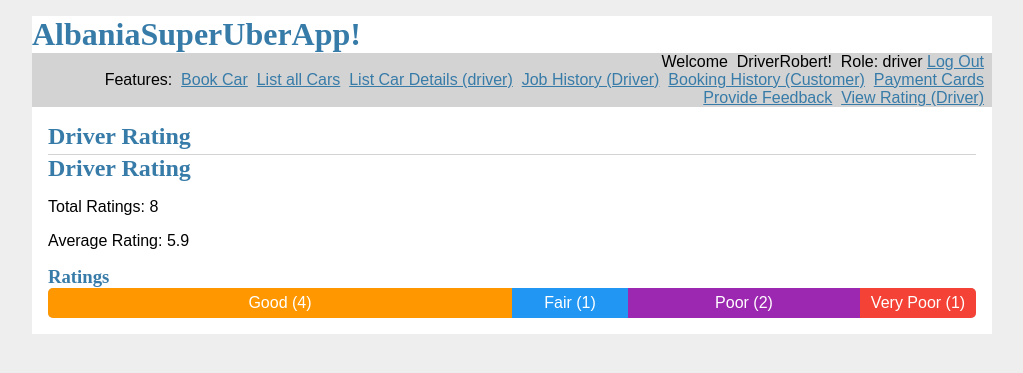
After one commit to melvir86/ase, a Flask app: page /driver_rating in a window 1280 px wide. The commit adds this page. Shown: the top 373 px of the page, without its empty margins (128-1151 px from the left). Run offline with Flask 3, Linux system fonts and the light colour scheme; a user stored in the database is signed in; data comes from the database, SQL or seed files in the repository; both versions use the stored data as it was after the commit.

Commit message:
Added view driver rating, using some random data just to test it

```diff
--- a/flaskr/__init__.py
+++ b/flaskr/__init__.py
@@ -58,6 +58,11 @@ def create_app(test_config=None):
     from . import car
     app.register_blueprint(car.bp)
 
+    from . import rating
+    app.register_blueprint(rating.bp)
+
+
+
 
     # make url_for('index') == url_for('blog.index')
     # in another app, you might define a separate main index here with
--- /dev/null
+++ b/flaskr/rating.py
@@ -0,0 +1,22 @@
+from flask import Blueprint, render_template
+from flaskr.auth import login_required
+from flaskr.db import get_db
+
+
+bp = Blueprint('rating', __name__)
+
+@bp.route('/driver_rating')
+@login_required
+def driver_rating():
+    #random data for demonstration
+    num_ratings = 8
+    average_rating = 5.9
+    excellent_count = 0
+    good_count = 4
+    fair_count = 1
+    poor_count = 2
+    very_poor_count = 1
+
+    return render_template('rating/driver_rating.html', num_ratings=num_ratings, average_rating=average_rating,
+                           excellent_count=excellent_count, good_count=good_count, fair_count=fair_count,
+                           poor_count=poor_count, very_poor_count=very_poor_count)
--- a/flaskr/templates/base.html
+++ b/flaskr/templates/base.html
@@ -20,6 +20,8 @@
     &nbsp;<a href="{{ url_for('booking.listBooking') }}">Booking History (Customer)</a>
     &nbsp;<a href="{{ url_for('card.listCard') }}">Payment Cards</a>
     &nbsp;<a href="{{ url_for('feedback.listFeedback') }}">Provide Feedback</a>
+    &nbsp;<a href="{{ url_for('rating.driver_rating') }}">View Rating (Driver)</a>
+
 
 </nav>
 <section class="content">
--- /dev/null
+++ b/flaskr/templates/rating/driver_rating.html
@@ -0,0 +1,48 @@
+{% extends 'base.html' %}
+
+{% block header %}
+  <h1>{% block title %}Driver Rating{% endblock %}</h1>
+{% endblock %}
+
+{% block content %}
+  <h2>Driver Rating</h2>
+  <p>Total Ratings: {{ num_ratings }}</p>
+  <p>Average Rating: {{ average_rating }}</p>
+
+  <h3>Ratings </h3>
+  <div class="rating-bar">
+    <div class="rating-bar-segment" style="width: {{ (excellent_count / num_ratings) * 100 }}%; background-color: #4caf50;">
+      Excellent ({{ excellent_count }})
+    </div>
+    <div class="rating-bar-segment" style="width: {{ (good_count / num_ratings) * 100 }}%; background-color: #ff9800;">
+      Good ({{ good_count }})
+    </div>
+    <div class="rating-bar-segment" style="width: {{ (fair_count / num_ratings) * 100 }}%; background-color: #2196f3;">
+      Fair ({{ fair_count }})
+    </div>
+    <div class="rating-bar-segment" style="width: {{ (poor_count / num_ratings) * 100 }}%; background-color: #9c27b0;">
+      Poor ({{ poor_count }})
+    </div>
+    <div class="rating-bar-segment" style="width: {{ (very_poor_count / num_ratings) * 100 }}%; background-color: #f44336;">
+      Very Poor ({{ very_poor_count }})
+    </div>
+  </div>
+
+  <style>
+    .rating-bar {
+      width: 100%;
+      height: 30px;
+      background-color: #ccc;
+      border-radius: 5px;
+      overflow: hidden;
+    }
+
+    .rating-bar-segment {
+      height: 100%;
+      float: left;
+      color: #fff;
+      text-align: center;
+      line-height: 30px;
+    }
+  </style>
+{% endblock %}
```
Also changed, not shown: instance/flaskr.sqlite.
